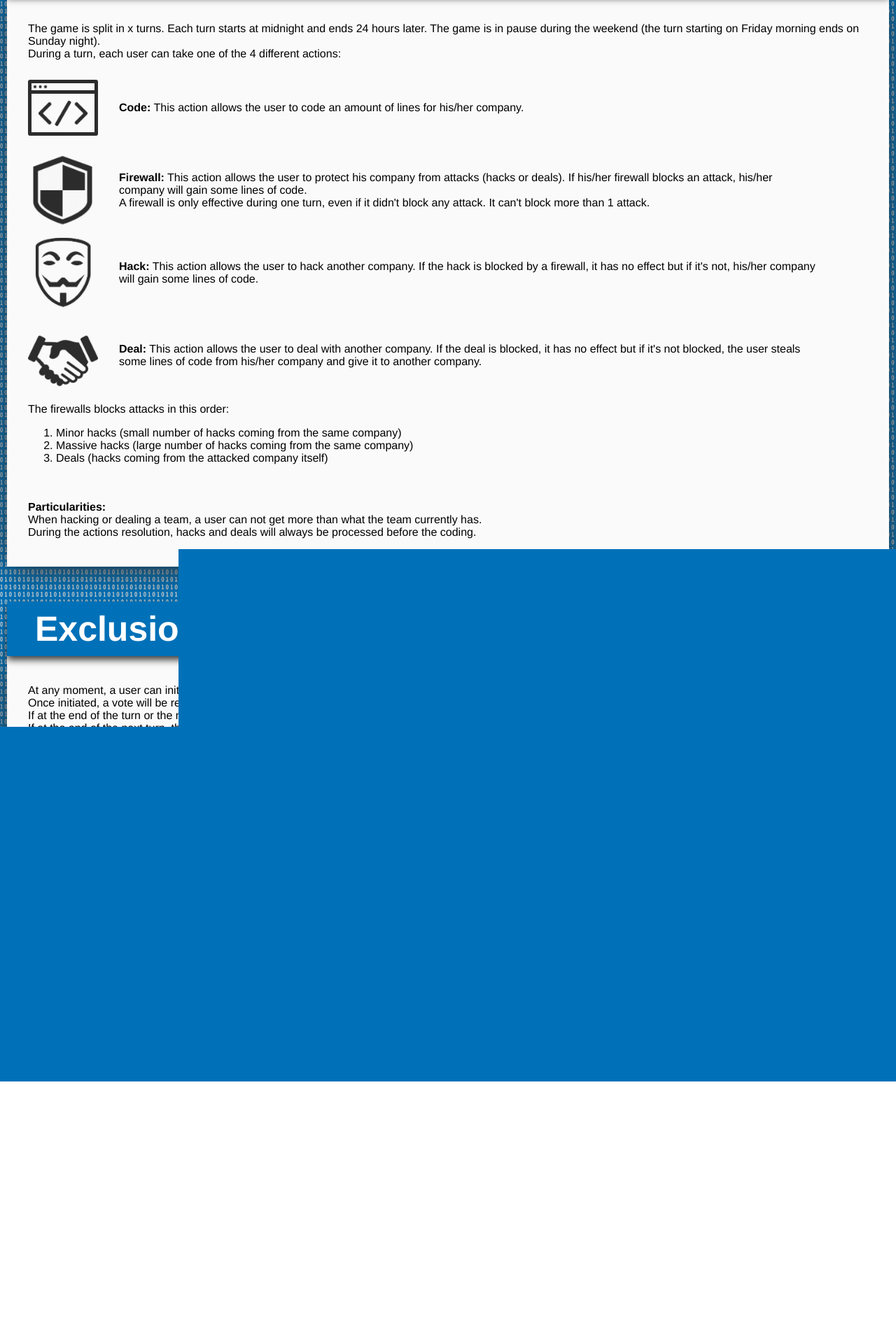
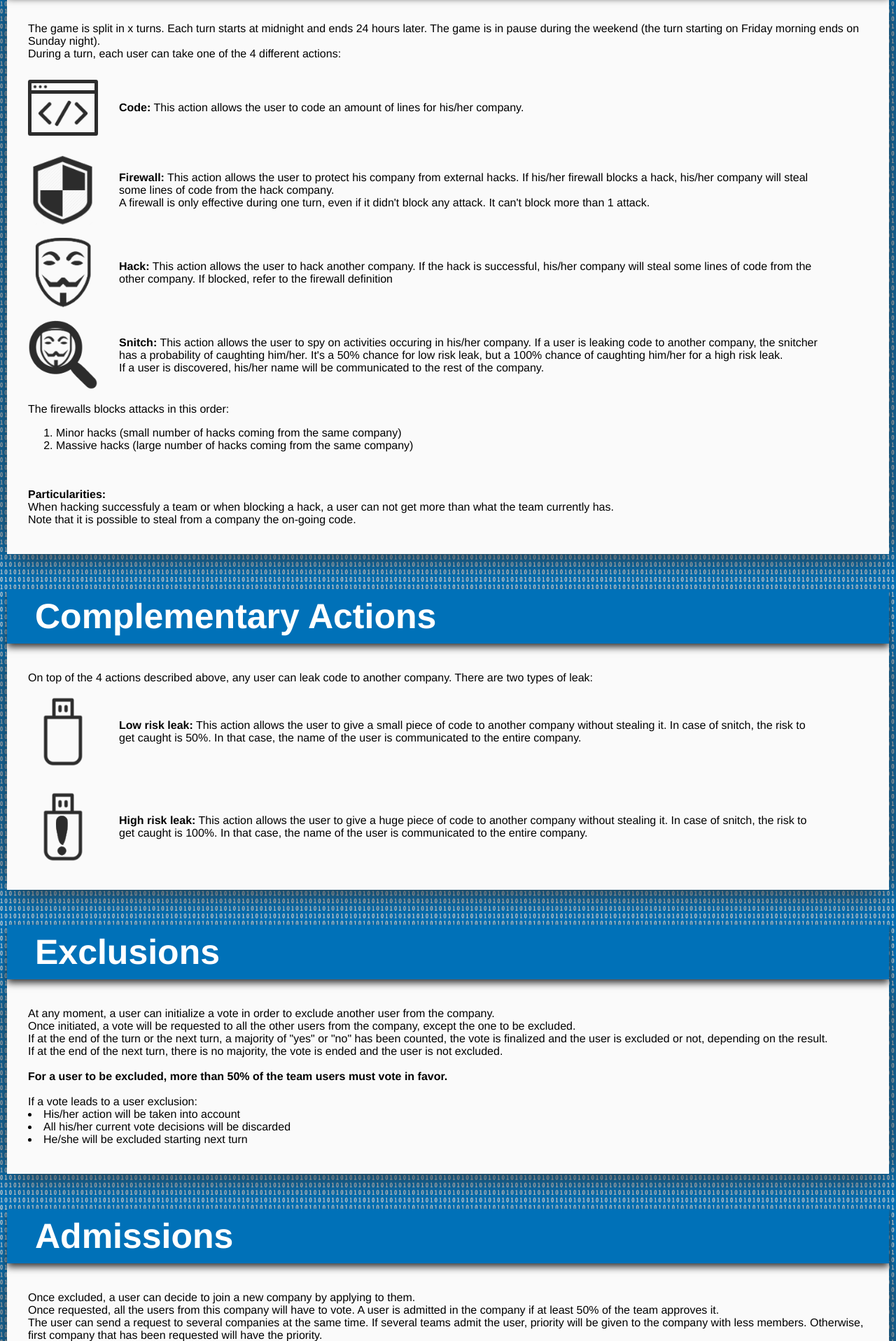
Before and after one commit to razoons/razoon-it, a PHP site: page /rules.php in a window 1280 px wide. Shown: the part 994-2911 px from the top of the page at 70% size. Before the commit the page ends 2540 px from the top, so only its background shows below. Run offline with PHP 8.4, Linux system fonts and the light colour scheme.

Commit message:
updating rules

```diff
--- a/rules.php
+++ b/rules.php
@@ -44,21 +44,29 @@ session_start();
 	The game is split in x turns. Each turn starts at midnight and ends 24 hours later. The game is in pause during the weekend (the turn starting on Friday morning ends on Sunday night).
 	<br/>During a turn, each user can take one of the 4 different actions:
 	<br/><br/><div><div class="result_team"><img src="./resources/code.png"></div><div class="explain_1"><b>Code:</b> This action allows the user to code an amount of lines for his/her company.</div></div>
-	<br/><div><div class="result_team"><img src="./resources/firewall.png"></div><div class="explain_1"><b>Firewall:</b> This action allows the user to protect his company from attacks (hacks or deals). If his/her firewall blocks an attack, his/her company will gain some lines of code.
+	<br/><div><div class="result_team"><img src="./resources/firewall.png"></div><div class="explain_1"><b>Firewall:</b> This action allows the user to protect his company from external hacks. If his/her firewall blocks a hack, his/her company will steal some lines of code from the hack company.
 	<br/>A firewall is only effective during one turn, even if it didn't block any attack. It can't block more than 1 attack.</div></div>
-	<br/><div><div class="result_team"><img src="./resources/hack.png"></div><div class="explain_1"><b>Hack:</b> This action allows the user to hack another company. If the hack is blocked by a firewall, it has no effect but if it's not, his/her company will gain some lines of code.</div></div>
-	<br/><div><div class="result_team"><img src="./resources/deal.png"></div><div class="explain_1"><b>Deal:</b> This action allows the user to deal with another company. If the deal is blocked, it has no effect but if it's not blocked, the user steals some lines of code from his/her company and give it to another company.</div></div>
+	<br/><div><div class="result_team"><img src="./resources/hack.png"></div><div class="explain_1"><b>Hack:</b> This action allows the user to hack another company. If the hack is successful, his/her company will steal some lines of code from the other company. If blocked, refer to the firewall definition</div></div>
+	<br/><div><div class="result_team"><img src="./resources/snitch.png"></div><div class="explain_1"><b>Snitch:</b> This action allows the user to spy on activities occuring in his/her company. If a user is leaking code to another company, the snitcher has a probability of caughting him/her. It's a 50% chance for low risk leak, but a 100% chance of caughting him/her for a high risk leak.<br/>If a user is discovered, his/her name will be communicated to the rest of the company.</div></div>
 	<br/> The firewalls blocks attacks in this order:
 	<ol>
 	<li> Minor hacks (small number of hacks coming from the same company)</li>
 	<li> Massive hacks (large number of hacks coming from the same company)</li>
-	<li> Deals (hacks coming from the attacked company itself)</li>
 	</ol>
 
 	<br/><br/><b>Particularities:</b>
-	<br/>When hacking or dealing a team, a user can not get more than what the team currently has.
-	<br/>During the actions resolution, hacks and deals will always be processed before the coding.
+	<br/>When hacking successfuly a team or when blocking a hack, a user can not get more than what the team currently has.
+  <br/>Note that it is possible to steal from a company the on-going code.
 
+
+</section>
+<section class="bdg-sect-header">
+<h1>Complementary Actions</h1>
+</section>
+<section class="bdg-sect">
+	On top of the 4 actions described above, any user can leak code to another company. There are two types of leak:
+	<br/><br/><div><div class="result_team"><img src="./resources/leak_low.png"></div><div class="explain_1"><b>Low risk leak:</b> This action allows the user to give a small piece of code to another company without stealing it. In case of snitch, the risk to get caught is 50%. In that case, the name of the user is communicated to the entire company.</div></div>
+  <br/><br/><div><div class="result_team"><img src="./resources/leak_high.png"></div><div class="explain_1"><b>High risk leak:</b> This action allows the user to give a huge piece of code to another company without stealing it. In case of snitch, the risk to get caught is 100%. In that case, the name of the user is communicated to the entire company.</div></div>
 
 </section>
 <section class="bdg-sect-header">
```
